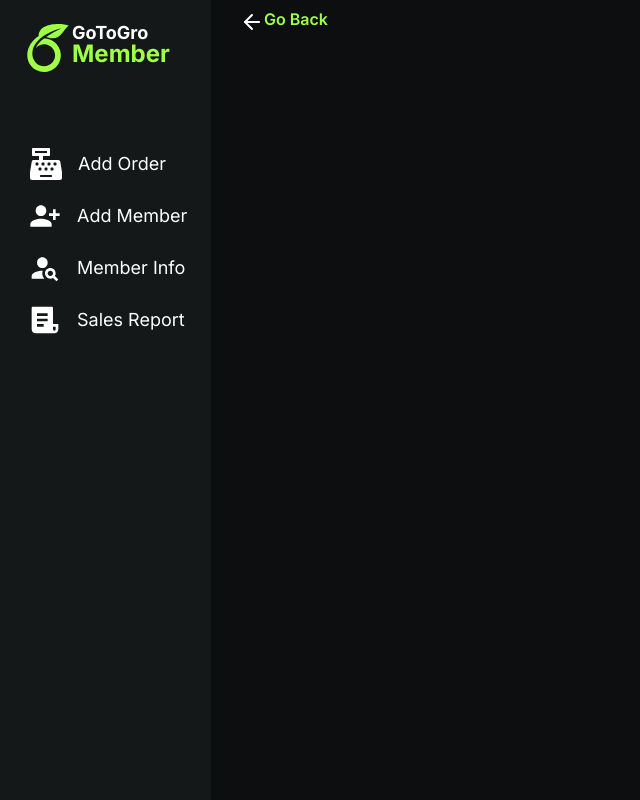
After one commit to GoToGroMSP-20/gotogro-msp-20-v2, a PHP site: page /backLink.php in a window 1280 px wide. The commit adds this page. Shown: the whole page, without its empty margins (0-640 px from the left). Run offline with PHP 8.4, Linux system fonts and the light colour scheme.

Commit message:
09-go-back-Link

```diff
--- /dev/null
+++ b/backLink.php
@@ -0,0 +1,15 @@
+<!DOCTYPE html>
+<html lang="en">
+
+<head>
+    <link href="./styles/styles.css" rel="stylesheet" type="text/css" />
+</head>
+
+<body>
+    <?php include_once("navbar.inc"); ?>
+    <main>
+        <div>
+            <a class="back-item" href="/memberDetails.php">
+                <?php echo file_get_contents("./assets/icons/FiArrowLeft.svg"); ?> Go Back
+            </a>
+        </div>
--- /dev/null
+++ b/styles/backLink.css
@@ -0,0 +1,14 @@
+.back-item {
+  font-weight: 600;
+  font-size: 16px;
+  line-height: 19px;
+  color: var(--clr-primary);
+  padding: 10px 24px;
+  display: flex;
+  text-decoration: none;
+}
+
+a:hover {
+  text-decoration: underline;
+  color: var(--clr-primary_3);
+}
--- a/styles/styles.css
+++ b/styles/styles.css
@@ -2,3 +2,4 @@
 @import url("global.css");
 @import url("navbar.css");
 @import url("addMember.css");
+@import url("backLink.css");
```
